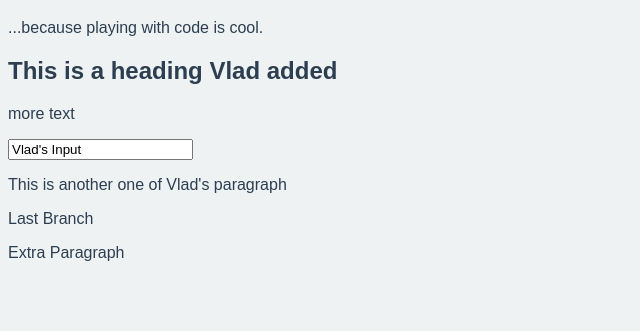
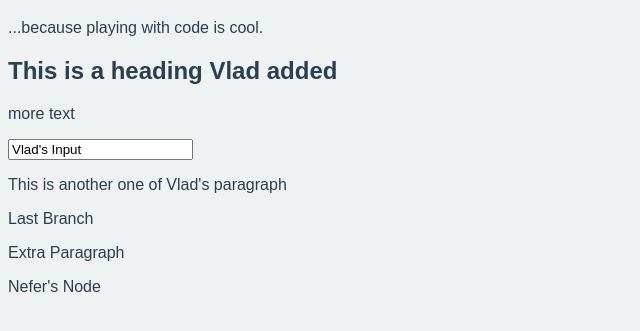
Before and after one commit to jortsman/gittest, a plain HTML site: page index.html in a window 1280 px wide. Shown: the part 61-392 px from the top of the page, without its empty margins (0-640 px from the left). Drawn offline with Linux system fonts and the light colour scheme.

Commit message:
Commit to nefer from vlad

```diff
--- a/index.html
+++ b/index.html
@@ -16,6 +16,7 @@
   <p>This is another one of Vlad's paragraph</p>
   <p>Last Branch</p>
   <p>Extra Paragraph</p>
+  <p>Nefer's Node</p>
   <script src="js/app.js" charset="utf-8"></script>
 </body>
 </html>
```
